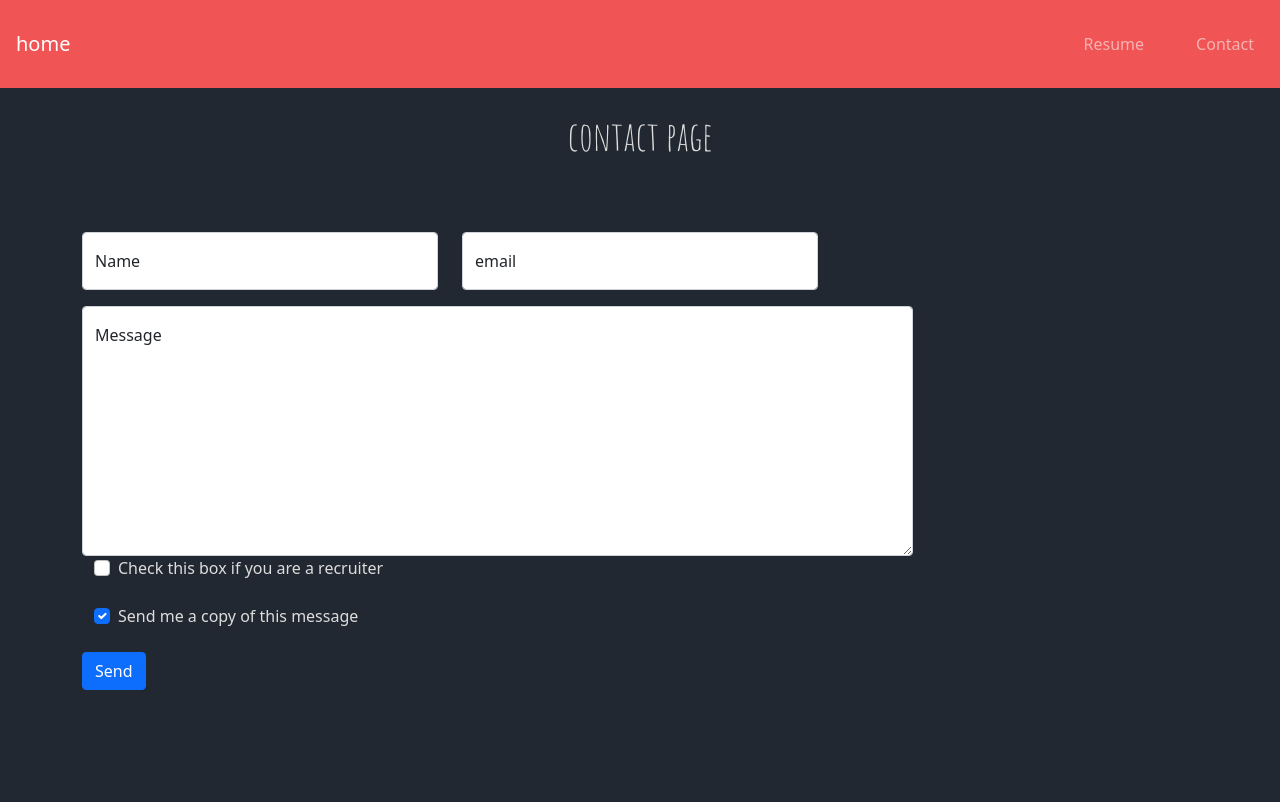
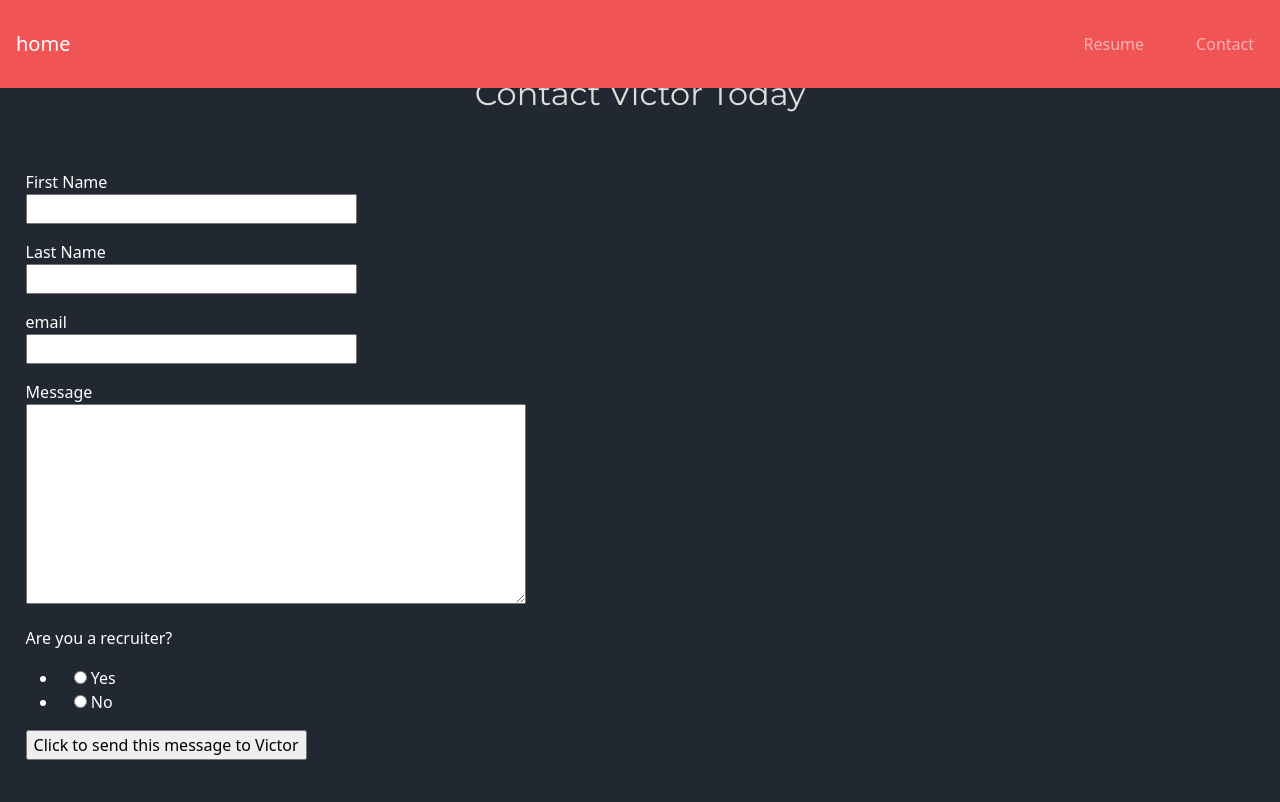
Before and after one commit to ItsTheRealVictor/My-Website, a Flask app: page /contact in a window 1280 px wide. Before the commit the page ends 690 px from the top, so only its background shows below. Run offline with Flask 2, Linux system fonts and the light colour scheme; some libraries are stand-ins or nearby versions.

Commit message:
experimenting with forms. Need to find a temporary solution to test how the form data is gathered

```diff
--- a/My_Website.py
+++ b/My_Website.py
@@ -1,4 +1,4 @@
-from flask import Flask, render_template
+from flask import Flask, render_template, request
 from forms import SignUpForm
 
 app = Flask(__name__)
@@ -14,14 +14,17 @@ def homepage():
 def resume():
     return render_template('ResumeIndex.html')
 
-@app.route('/contact')
+# @app.route('/contact')
+# def contact():
+#     return render_template('ContactIndex.html')
+
+@app.route('/contact', methods=['GET', 'POST'])
 def contact():
-    return render_template('ContactIndex.html')
-
-@app.route('/signup')
-def signup():
     form = SignUpForm()
-    return render_template('signup.html', form=form)
+    if form.is_submitted():
+        result = request.form
+        #do something with this result. Maybe write it to an excel spreadsheet with OpenPyXL
+    return render_template('contact.html', form=form)
 
 
 
--- a/forms.py
+++ b/forms.py
@@ -1,7 +1,10 @@
 from flask_wtf import FlaskForm
-from wtforms import StringField, PasswordField, SubmitField
+from wtforms import StringField, SubmitField, RadioField, TextAreaField
 
 class SignUpForm(FlaskForm):
-    username = StringField('User Name')
-    password = PasswordField('Password')
-    submit = SubmitField('Sign up')
+    first_name = StringField('First Name')
+    last_name = StringField('Last Name')
+    email = StringField('email')
+    message = TextAreaField('Message')
+    is_recruiter = RadioField('Are you a recruiter?', choices=['Yes', 'No'])
+    submit = SubmitField('Click to send this message to Victor')
--- a/static/SiteStyle.css
+++ b/static/SiteStyle.css
@@ -50,10 +50,18 @@ h2 {
     text-align:center;
     padding: 4%;
     font-family: "Montserrat";
+}
+
+.form-container {
+    padding:2%;
+    color:white;
+}
+
+textarea{
+    height:200px;
+    width: 500px;
 
 }
-
-
 
 #about {
     background-color:var(--main-color-dark);
@@ -115,19 +123,46 @@ li span {
     display: block;
 }
 
-.form-label {
-    padding-left: -5rem;
+.skill-section {
+    background-color: var(--color-two-dark);
+    padding-top: 1px;
+    color:white;
+}
+
+.skill-box {
+}
+
+.skill-container{
+    display:grid;
+    grid-template-areas:
+    'education experience skills';
+    gap:10px;
+}
+
+
+
+.icons{
+    align-items:center;
+}
+
+.skill-education {
+    grid-area: education;
+}
+.skill-experience {
+    grid-area: experience;
+}
+.skill-skills {
+    grid-area: skills;
 }
 
 .skill-box h2 {
+    text-align:center;
+    padding-top:20px;
     font-family: "Amatic SC";
     font-weight:bolder;
 }
 
-.checkybox{
-    color: var(--text-color-dark);
+.icon {
+    display:flex;
+    justify-content:center;
 }
-
-#floatingTextarea {
-    height:250px;
-}
--- /dev/null
+++ b/templates/contact.html
@@ -0,0 +1,41 @@
+{% extends 'layout.html' %}
+{% block body%}
+
+<div class="form-container">
+
+    <h2>Contact Victor Today</h2>
+    <form action="" method="post">
+        <p class="form-item first_name-field">
+            {{form.first_name.label}} <br>
+            {{form.first_name(size=30)}}
+        </p>
+        <p class="form-item last_name-field">
+            {{form.last_name.label}} <br>
+            {{form.last_name(size=30)}}
+        </p>
+        <p class="form-item email-field">
+            {{form.email.label}} <br>
+            {{form.email(size=30)}}
+        </p>
+
+        <p class="form-item message-field">
+            {{form.message.label}} <br>
+            {{form.message()}}
+        </p>
+
+        <p class="form-item-first is_recruiter-field">
+            {{form.is_recruiter.label}} <br>
+            {{form.is_recruiter()}}
+        </p>
+
+
+
+
+        <p>
+        {{form.submit()}}
+        </p>
+    </form>
+</div>
+
+
+{% endblock %}
```
Also changed, not shown: templates/includes/_skills.html (+19 -13 lines), templates/signup.html (deleted, +0 -20 lines).
